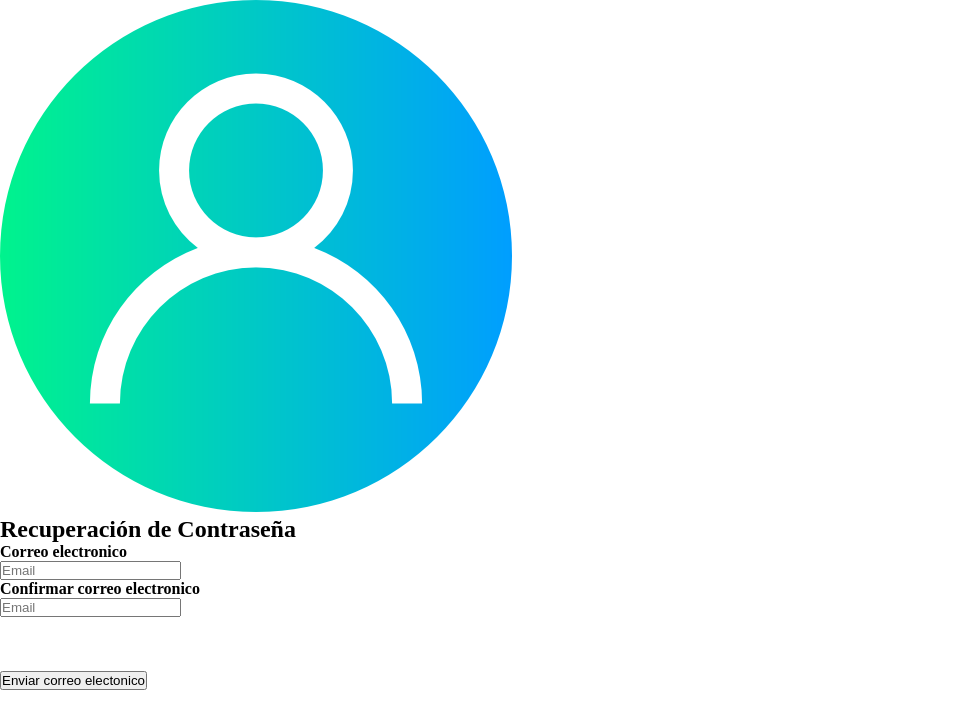
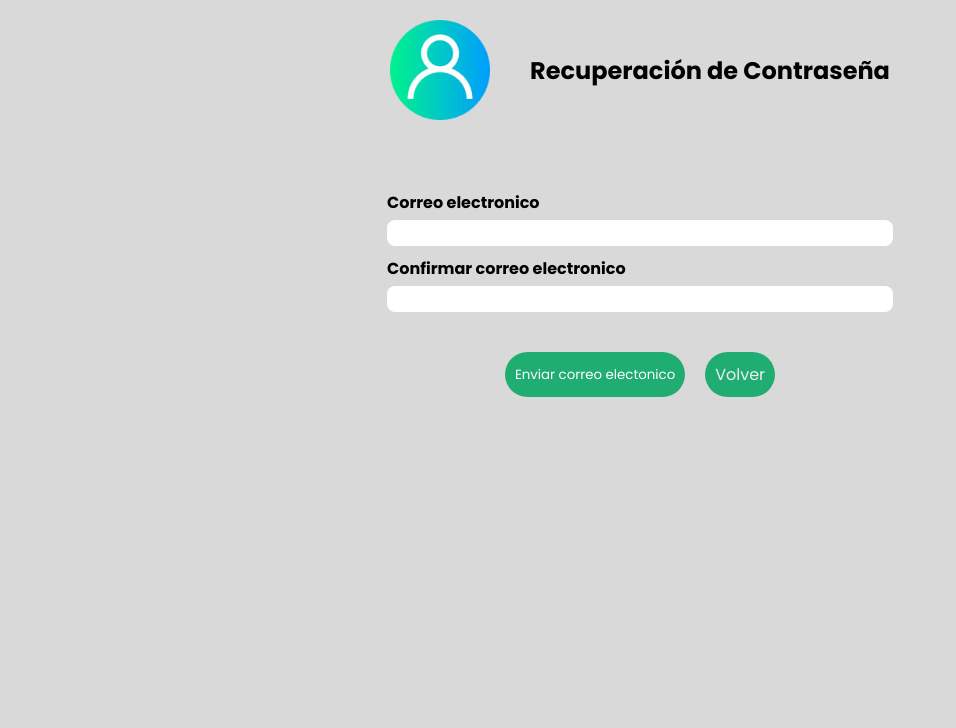
Before and after one commit to MarlonProgramame/Proyecto-Integrador, a plain HTML site: page rec_cuenta.html in a window 1280 px wide. Shown: the whole page, without its empty margins (0-956 px from the left). Drawn offline with Linux system fonts and the light colour scheme.

Commit message:
Agregacion CSS

```diff
--- a/estilos/styles_nueva_contraseña.css
+++ b/estilos/styles_nueva_contraseña.css
@@ -0,0 +1,107 @@
+/*Fuente*/
+@import url('https://fonts.googleapis.com/css2?family=Poppins:ital,wght@0,100;0,200;0,300;0,400;0,500;0,600;0,700;0,800;0,900;1,100;1,200;1,300;1,400;1,500;1,600;1,700;1,800;1,900&display=swap');
+
+*{
+
+    padding: 0;
+    margin: 0;
+    font-family: Poppins;
+}
+
+body{
+
+    background-color: #d9d9d9;
+}
+
+.cont_header{
+
+    display: flex;
+    justify-content: center;
+    align-items: center;
+    padding: 20px;
+}
+
+.cont_header img{
+
+    width: 100px;
+    margin-right: 20px;
+}
+
+.cont_header h2{
+
+    margin-left: 20px;
+}
+
+form{
+    display: flex;
+    justify-content: center;
+    margin-top: 50px;
+}
+
+.cont_central{
+    display: flex;
+    flex-direction: column;
+}
+
+.cont_central input{
+    margin-top: 5px;
+    margin-bottom: 10px;
+    width: 500px;
+    border: none;
+    border-radius: 8px;
+    padding: 3px;
+    background-color: #ffffff;
+}
+
+.cont_central input:hover{
+    margin-top: 5px;
+    margin-bottom: 10px;
+    width: 500px;
+    border: none;
+    border-radius: 8px;
+    padding: 3px;
+    background-color: #f7f7f7;;
+}
+
+.cont_central article{
+    display: flex;
+    justify-content: center;
+    margin-top: 30px;
+}
+
+.cont_central button{
+    border: none;
+    padding: 10px;
+    border-radius: 32px;
+    background-color: #20ad72;
+    color: #ffffff;
+    cursor: pointer;
+}
+
+.cont_central button:hover{
+    border: none;
+    padding: 10px;
+    border-radius: 32px;
+    background-color: #1e9e69;
+    color: #eeeeee;
+    cursor: pointer;
+}
+
+.cont_central a{
+    border: none;
+    padding: 10px;
+    text-decoration: none;
+    border-radius: 32px;
+    background-color: #20ad72;
+    color: #eeeeee;
+    margin-left: 20px;
+}
+
+.cont_central a:hover{
+    border: none;
+    padding: 10px;
+    border-radius: 32px;
+    background-color: #1e9e69;
+    color: #eeeeee;
+    margin-left: 20px;
+}
--- a/estilos/styles_rec_cuenta.css
+++ b/estilos/styles_rec_cuenta.css
@@ -1,4 +1,107 @@
+/*Fuente*/
+@import url('https://fonts.googleapis.com/css2?family=Poppins:ital,wght@0,100;0,200;0,300;0,400;0,500;0,600;0,700;0,800;0,900;1,100;1,200;1,300;1,400;1,500;1,600;1,700;1,800;1,900&display=swap');
+
 *{
+
     padding: 0;
     margin: 0;
+    font-family: Poppins;
 }
+
+body{
+
+    background-color: #d9d9d9;
+}
+
+.cont_header{
+
+    display: flex;
+    justify-content: center;
+    align-items: center;
+    padding: 20px;
+}
+
+.cont_header img{
+
+    width: 100px;
+    margin-right: 20px;
+}
+
+.cont_header h2{
+
+    margin-left: 20px;
+}
+
+form{
+    display: flex;
+    justify-content: center;
+    margin-top: 50px;
+}
+
+.cont_central{
+    display: flex;
+    flex-direction: column;
+}
+
+.cont_central input{
+    margin-top: 5px;
+    margin-bottom: 10px;
+    width: 500px;
+    border: none;
+    border-radius: 8px;
+    padding: 3px;
+    background-color: #ffffff;
+}
+
+.cont_central input:hover{
+    margin-top: 5px;
+    margin-bottom: 10px;
+    width: 500px;
+    border: none;
+    border-radius: 8px;
+    padding: 3px;
+    background-color: #f7f7f7;;
+}
+
+.cont_central article{
+    display: flex;
+    justify-content: center;
+    margin-top: 30px;
+}
+
+.cont_central button{
+    border: none;
+    padding: 10px;
+    border-radius: 32px;
+    background-color: #20ad72;
+    color: #ffffff;
+    cursor: pointer;
+}
+
+.cont_central button:hover{
+    border: none;
+    padding: 10px;
+    border-radius: 32px;
+    background-color: #1e9e69;
+    color: #eeeeee;
+    cursor: pointer;
+}
+
+.cont_central a{
+    border: none;
+    padding: 10px;
+    text-decoration: none;
+    border-radius: 32px;
+    background-color: #20ad72;
+    color: #eeeeee;
+    margin-left: 20px;
+}
+
+.cont_central a:hover{
+    border: none;
+    padding: 10px;
+    border-radius: 32px;
+    background-color: #1e9e69;
+    color: #eeeeee;
+    margin-left: 20px;
+}
--- a/rec_cuenta.html
+++ b/rec_cuenta.html
@@ -10,27 +10,28 @@
         <title>RECUPERAR CUENTA TECHNOLOGY IN VULNERABLE HEARTS</title>
     </head>
     <header>
-
+        <section class="cont_header">
             <img src="imagenes/logo_usuario.png" alt="imagen de Usuario">
             <h2>Recuperación de Contraseña</h2>
-
+        </section>
     </header>
     <body>
         <main>
+            <form>
+                <section class="cont_central">
                     <h4>Correo electronico</h4>
                     <!--Campo de correo electronico-->
-            <input type="text" title="Usuario" placeholder="Email" required>
-
+                    <input type="text" title="Usuario" required>
                     <h4>Confirmar correo electronico</h4>
                     <!--Campo de confirmar correo electronico--->
-            <input type="text" title="Usuario" placeholder="Email" required>
-
-            <br><br><br><br>
-
+                    <input type="text" title="Usuario" required>
+                    <article>
                         <!--Boton de enviar de correo electronico-->
                         <button type="submit" id="boton_correo_elect">Enviar correo electonico</button>
-            <br>
-
+                        <a href="index.html">Volver</a>
+                    </article>
+                </section>
+            </form>
         </main>
     </body>
     <footer>
```
Also changed, not shown: estilos/styles.css (+22 -1 lines), index.html (+21 -2 lines), nueva_contrase.html (+9 -7 lines). Lines whose indentation alone changed are shown as unchanged.
